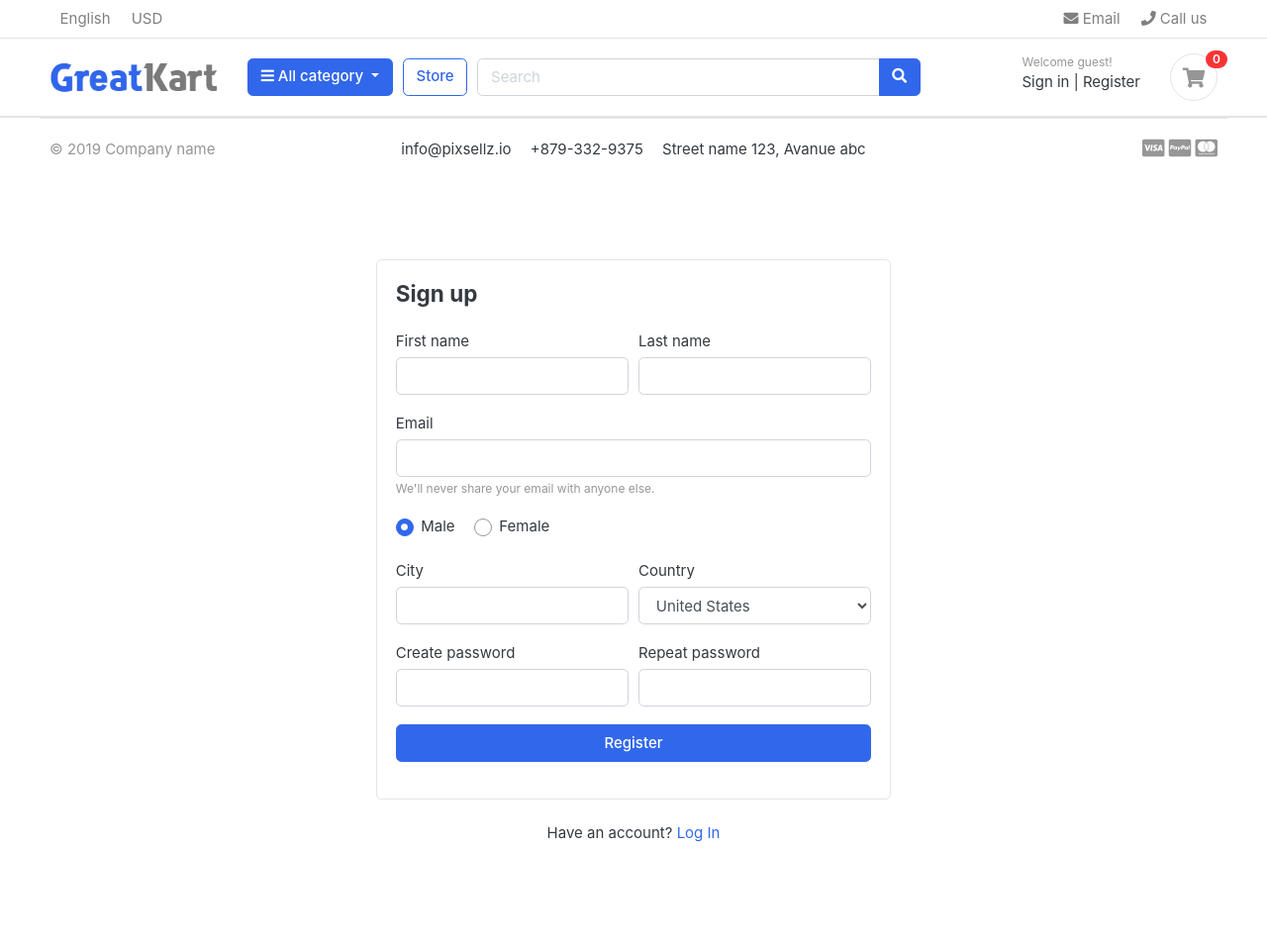
After one commit to SherazHaider907/Ecommerce, a Django app: page /accounts/register/ in a window 1280 px wide. The commit adds this page. Shown: the whole page at 99% size. Run offline with Django 5.2, Linux system fonts and the light colour scheme; data comes from the database, SQL or seed files in the repository; both versions use the stored data as it was after the commit; some libraries are stand-ins or nearby versions; some web fonts are replaced.

Commit message:
make registeration from

```diff
--- a/ECOMMERCE/urls.py
+++ b/ECOMMERCE/urls.py
@@ -8,4 +8,5 @@ urlpatterns = [
     path('', views.home,name='home'),
     path('store/',include('store.urls')),
     path('cart/',include('carts.urls')),
+    path('accounts/',include('accounts.urls')),
 ] + static(settings.MEDIA_URL,document_root=settings.MEDIA_ROOT)
--- /dev/null
+++ b/accounts/urls.py
@@ -0,0 +1,11 @@
+from django.urls import path
+from . import views
+urlpatterns = [
+    path('register/',views.register,name='register'),
+    path('login/',views.login,name='login'),
+    path('logout/',views.logout,name='logout'),
+    # path('cart/',views.cart,name='cart'),
+    # path('add_cart/<int:product_id>/',views.add_cart, name='add_cart'),
+    # path('remove_cart/<int:product_id>/<int:cart_item_id>/',views.remove_cart, name='remove_cart'),
+    # path('remove_cart_item/<int:product_id>/<int:cart_item_id>/',views.remove_cart_item, name='remove_cart_item'),
+]
--- a/accounts/views.py
+++ b/accounts/views.py
@@ -1,3 +1,11 @@
 from django.shortcuts import render
 
 # Create your views here.
+def register(request):
+    return render(request, 'accounts/register.html')
+
+def login(request):
+    return render(request, 'accounts/login.html')
+
+def logout(request):
+    return render(request, 'accounts/logout.html')
--- a/store/models.py
+++ b/store/models.py
@@ -32,6 +32,7 @@ class VariationManagar(models.Manager):
 variation_category_choice = (
     ('color','color'),
     ('size','size'),
+
 )
 
 class Variation(models.Model):
--- /dev/null
+++ b/templates/accounts/login.html
@@ -0,0 +1 @@
+<h2>login</h2>
--- /dev/null
+++ b/templates/accounts/register.html
@@ -0,0 +1,79 @@
+{% include "base.html" %}
+
+
+{% block content %}
+<!-- ========================= SECTION CONTENT ========================= -->
+<section class="section-content padding-y">
+
+<!-- ============================ COMPONENT REGISTER   ================================= -->
+	<div class="card mx-auto" style="max-width:520px; margin-top:40px;">
+      <article class="card-body">
+		<header class="mb-4"><h4 class="card-title">Sign up</h4></header>
+		<form>
+				<div class="form-row">
+					<div class="col form-group">
+						<label>First name</label>
+					  	<input type="text" class="form-control" placeholder="">
+					</div> <!-- form-group end.// -->
+					<div class="col form-group">
+						<label>Last name</label>
+					  	<input type="text" class="form-control" placeholder="">
+					</div> <!-- form-group end.// -->
+				</div> <!-- form-row end.// -->
+				<div class="form-group">
+					<label>Email</label>
+					<input type="email" class="form-control" placeholder="">
+					<small class="form-text text-muted">We'll never share your email with anyone else.</small>
+				</div> <!-- form-group end.// -->
+				<div class="form-group">
+					<label class="custom-control custom-radio custom-control-inline">
+					  <input class="custom-control-input" checked="" type="radio" name="gender" value="option1">
+					  <span class="custom-control-label"> Male </span>
+					</label>
+					<label class="custom-control custom-radio custom-control-inline">
+					  <input class="custom-control-input" type="radio" name="gender" value="option2">
+					  <span class="custom-control-label"> Female </span>
+					</label>
+				</div> <!-- form-group end.// -->
+				<div class="form-row">
+					<div class="form-group col-md-6">
+					  <label>City</label>
+					  <input type="text" class="form-control">
+					</div> <!-- form-group end.// -->
+					<div class="form-group col-md-6">
+					  <label>Country</label>
+					  <select id="inputState" class="form-control">
+					    <option> Choose...</option>
+					      <option>Uzbekistan</option>
+					      <option>Russia</option>
+					      <option selected="">United States</option>
+					      <option>India</option>
+					      <option>Afganistan</option>
+					  </select>
+					</div> <!-- form-group end.// -->
+				</div> <!-- form-row.// -->
+				<div class="form-row">
+					<div class="form-group col-md-6">
+						<label>Create password</label>
+					    <input class="form-control" type="password">
+					</div> <!-- form-group end.// -->
+					<div class="form-group col-md-6">
+						<label>Repeat password</label>
+					    <input class="form-control" type="password">
+					</div> <!-- form-group end.// -->
+				</div>
+			    <div class="form-group">
+			        <button type="submit" class="btn btn-primary btn-block"> Register  </button>
+			    </div> <!-- form-group// -->
+
+			</form>
+		</article><!-- card-body.// -->
+    </div> <!-- card .// -->
+    <p class="text-center mt-4">Have an account? <a href="">Log In</a></p>
+    <br><br>
+<!-- ============================ COMPONENT REGISTER  END.// ================================= -->
+
+
+</section>
+<!-- ========================= SECTION CONTENT END// ========================= -->
+{% endblock content %}
--- a/templates/includes/navbar.html
+++ b/templates/includes/navbar.html
@@ -63,8 +63,8 @@
 					<div class="widget-header">
 						<small class="title text-muted">Welcome guest!</small>
 						<div>
-							<a href="./signin.html">Sign in</a> <span class="dark-transp"> | </span>
-							<a href="./register.html"> Register</a>
+							<a href="{% url "login" %}">Sign in</a> <span class="dark-transp"> | </span>
+							<a href="{% url "register" %}"> Register</a>
 						</div>
 					</div>
 					<a href="{% url "cart" %}" class="widget-header pl-3 ml-3">
```
Also changed, not shown: db.sqlite3.
